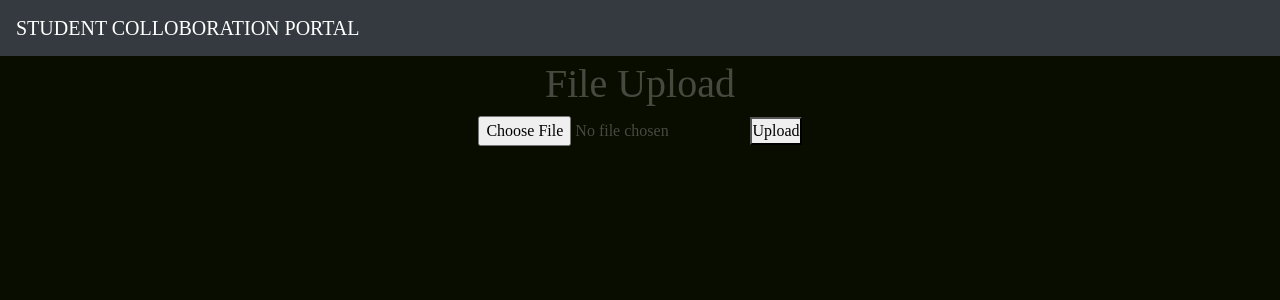
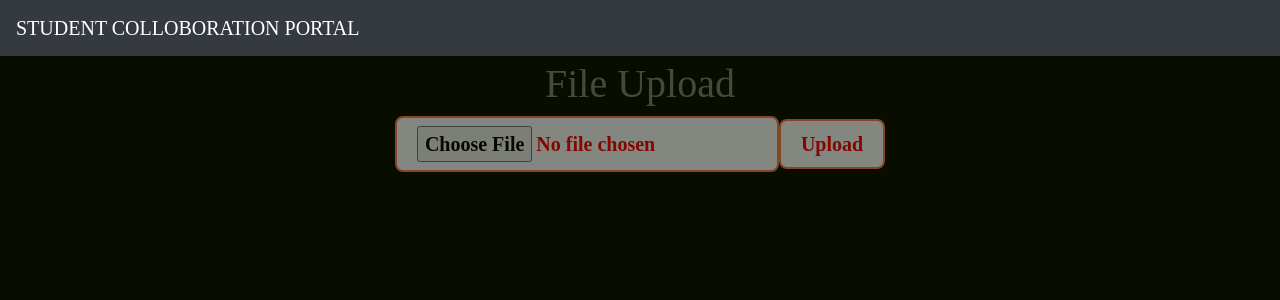
Before and after one commit to sahilarora1995/Student-collaboration-Portal-IIITB-F, a React (Create React App) app: page /react-auth-ui/postd in a window 1280 px wide. Shown: the top 300 px of the page. Built offline with nearby package versions, Linux system fonts and the light colour scheme.

Commit message:
everything done

```diff
--- a/src/pages/postd.js
+++ b/src/pages/postd.js
@@ -42,10 +42,14 @@ class postd extends React.Component {
 
   render() {
     return (
+
       <form onSubmit={this.onFormSubmit}>
         <h1>File Upload</h1>
-        <input type="file" onChange={this.onChange} />
-        <button type="submit" onClick={() => this.handleClick()}>Upload</button>
+        <input class="btn"type="file" onChange={this.onChange} />
+        <div class="upload-btn-wrapper">
+
+</div>
+        <button class="btn" type="submit" onClick={() => this.handleClick()}>Upload</button>
       </form>
    )
   }
```
